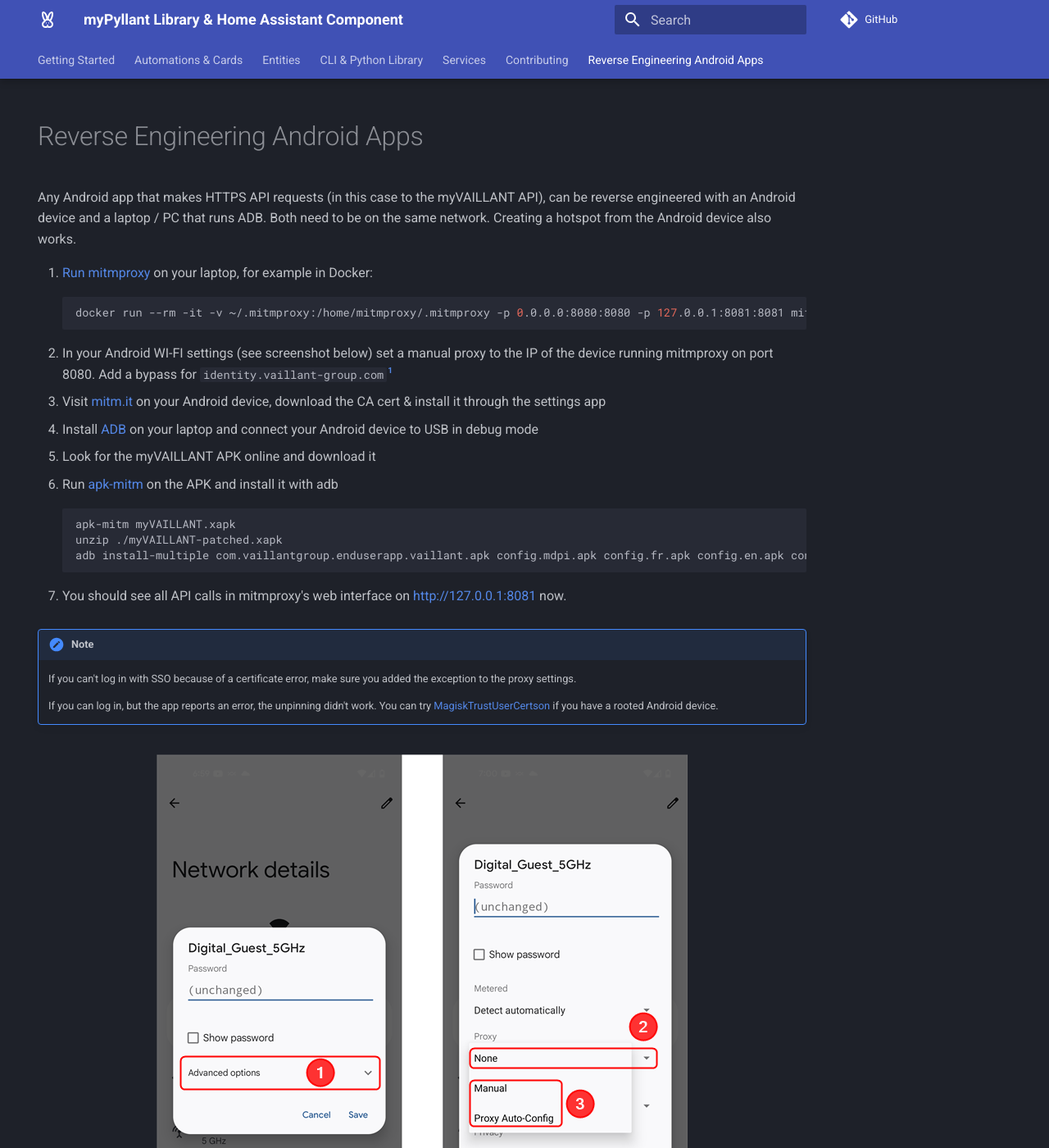
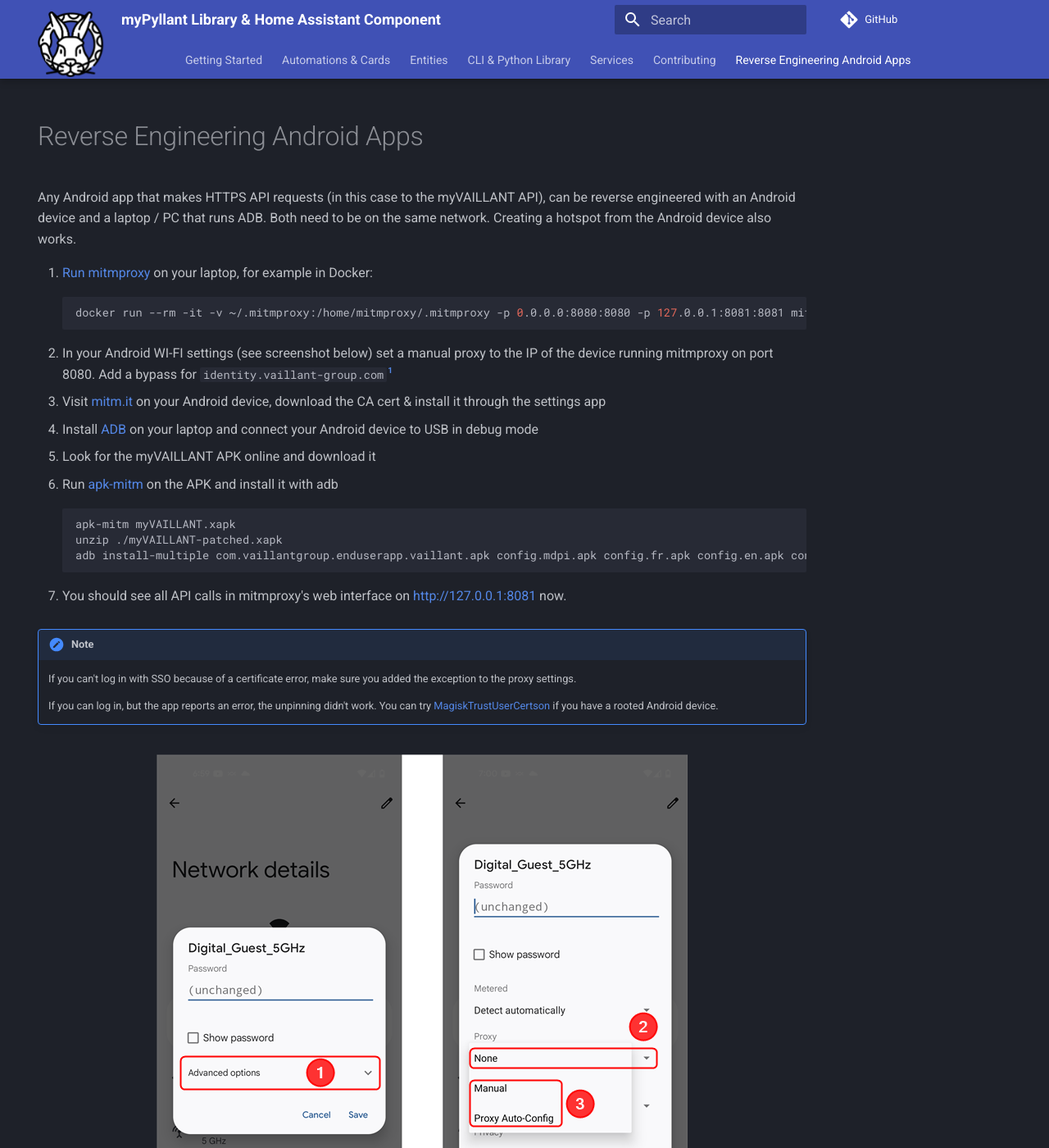
Before and after one commit to signalkraft/mypyllant-component, an MkDocs documentation site: the page built from docs/docs/3-reverse-engineering.md, in a window 1280 px wide and 1400 px high. Shown: the whole window at 82% size. Built offline with MkDocs 1.6.1 and Material for MkDocs 9.7.7, drawn with Linux system fonts in a browser that asks for light colours; comment, search, counter and statistics services are not loaded.

Commit message:
Updated docs, better water heater mode check

```diff
--- a/dev-requirements.txt
+++ b/dev-requirements.txt
@@ -11,7 +11,7 @@
 
 # Need specific versions
 pytest-homeassistant-custom-component==0.13.101
-myPyllant==0.7.20
+myPyllant==0.7.21
 dacite~=1.7.0
 
 # Versions handled by pytest-homeassistant-custom-component
--- /dev/null
+++ b/docs/docs/stylesheets/extra.css
@@ -0,0 +1,28 @@
+.md-header__button.md-logo {
+    margin-top: 0;
+    margin-bottom: 0;
+    padding-top: 0;
+    padding-bottom: 0;
+}
+
+.md-header__button.md-logo img,
+.md-header__button.md-logo svg {
+    height: 80px;
+    width: auto;
+    position: absolute;
+    margin-top: -10px;
+}
+
+.md-header__title {
+    padding-left: 70px;
+}
+
+.md-tabs {
+    padding-left: 210px;
+}
+
+@media screen and (max-width: 76.2344em) {
+    .md-header__title {
+        padding-left: 0;
+    }
+}
--- a/docs/mkdocs.yml
+++ b/docs/mkdocs.yml
@@ -4,8 +4,7 @@
 theme:
   name: material
   language: en
-  icon:
-    logo: material/rabbit-variant-outline
+  logo: assets/logo-white.png
   palette:
     scheme: slate
   features:
@@ -36,3 +35,5 @@
   - pymdownx.superfences
   - pymdownx.tabbed:
       alternate_style: true
+extra_css:
+  - stylesheets/extra.css
```
Also changed, not shown: docs/docs/index.md (+7 -3 lines), docs/docs/assets/logo-white.png (added), docs/docs/assets/logo.png, 2 other files.
